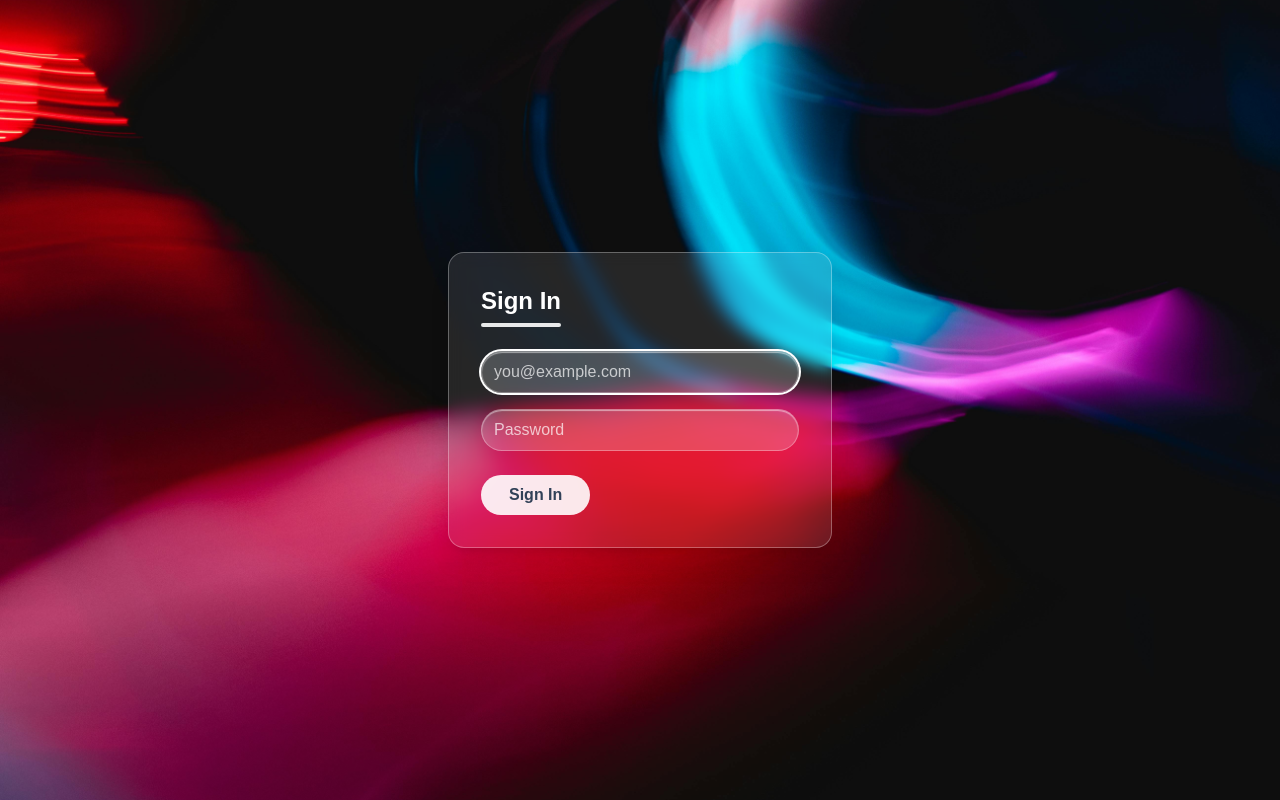
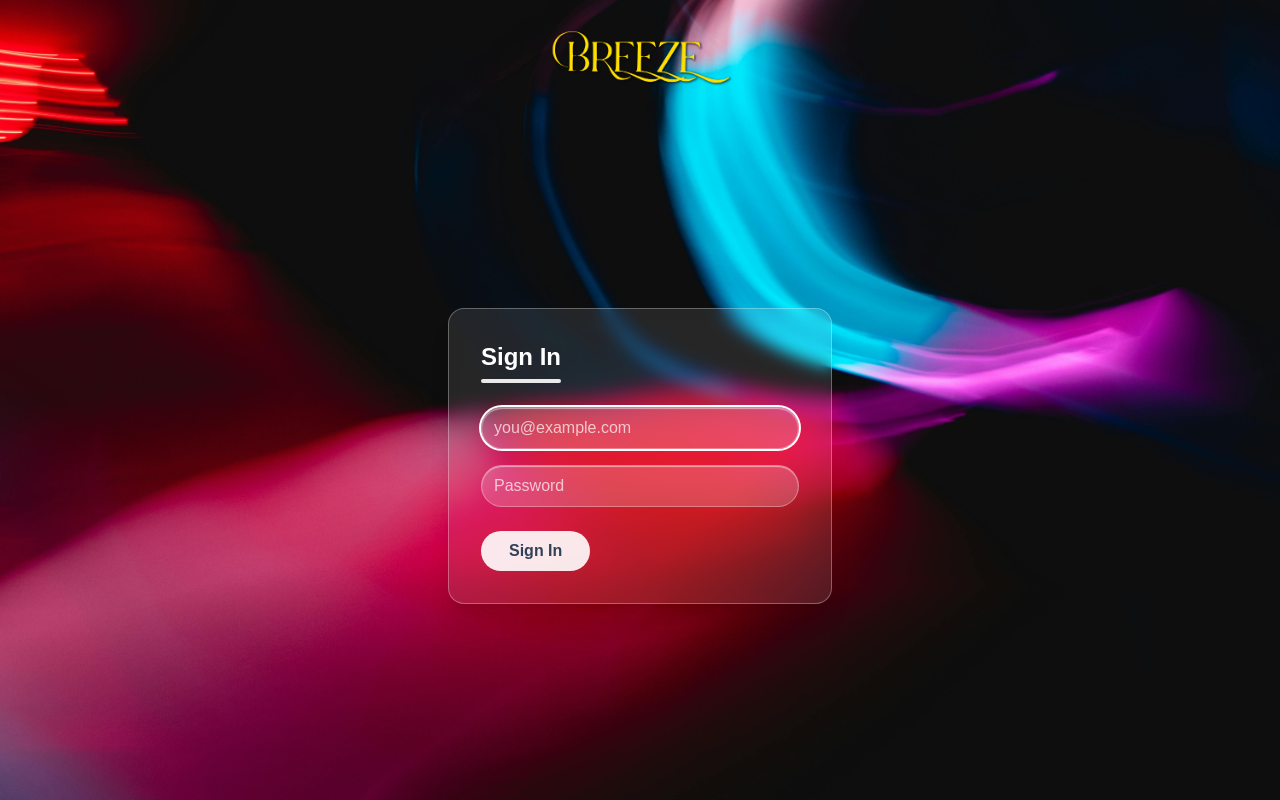
Before and after one commit to shazilkp/fortfield-audi, a Next.js app: page /login in a window 1280 px wide. Built offline with nearby package versions, Linux system fonts and the light colour scheme.

Commit message:
login page ui fix

```diff
--- a/app/login/page.js
+++ b/app/login/page.js
@@ -36,11 +36,22 @@ export default function LoginForm() {
     }
   }
 
-  return (light? (
-    <div className="flex min-h-screen items-center justify-center bg-cover bg-center md:bg-center bg-no-repeat bg-gradient-to-b from-pink-300 via-purple-300 to-blue-300 px-2 text-white"
-    style={{ backgroundImage: "url('/2.jpg')" }}>
+  <div className="relative min-h-screen bg-cover bg-center bg-no-repeat bg-gradient-to-b from-pink-300 via-purple-300 to-blue-300 px-2 text-white"
+     style={{ backgroundImage: "url('/2.jpg')" }}>
+
+  {/* Logo at top */}
+  <div className="absolute top-4 left-1/2 transform -translate-x-1/2">
+    <img
+      src="/breeze-logo.png"
+      alt="Logo"
+      className="w-48"
+    />
+  </div>
+
+  {/* Form centered */}
+  <div className="flex items-center justify-center min-h-screen">
   <form
-    className="backdrop-blur-sm bg-white/10 p-8 rounded-2xl shadow-xl border border-white/30 w-full max-w-sm text-white"
+    className="backdrop-blur-sm mt-28 bg-white/10 p-8 rounded-2xl shadow-xl border border-white/30 w-full max-w-sm text-white"
     onSubmit={handleSubmit}
   >
     <h2 className="text-2xl font-bold mb-1.5">Sign In</h2>
@@ -87,6 +98,73 @@ export default function LoginForm() {
 
 
   </form>
+  </div>
+</div>
+
+  return (light? (
+    <div className="relative min-h-screen bg-cover bg-center bg-no-repeat bg-gradient-to-b from-pink-300 via-purple-300 to-blue-300 px-2 text-white"
+     style={{ backgroundImage: "url('/2.jpg')" }}>
+
+  {/* Logo at top */}
+  <div className="absolute top-4 left-1/2 transform -translate-x-1/2">
+    <img
+      src="/breeze-logo.png"
+      alt="Logo"
+      className="w-48"
+    />
+  </div>
+
+  {/* Form centered */}
+  <div className="flex items-center justify-center min-h-screen">
+  <form
+    className="backdrop-blur-sm mt-28 bg-white/10 p-8 rounded-2xl shadow-xl border border-white/30 w-full max-w-sm text-white"
+    onSubmit={handleSubmit}
+  >
+    <h2 className="text-2xl font-bold mb-1.5">Sign In</h2>
+    <div className="border-t-4 border-white/90 mb-6 w-1/4 rounded-full"></div>
+
+    {error && <div className="mb-4 text-red-300">{error}</div>}
+
+    <div className="mb-4">
+      <label className="block mb-1 font-medium" htmlFor="email">
+      </label>
+      <input
+        className="w-full bg-white/20 border border-white/30 px-3 py-2 rounded-full placeholder-white/70 focus:outline-none focus:ring-2 focus:ring-white inset-shadow-xs inset-shadow-white/50"
+        id="email"
+        type="email"
+        value={email}
+        onChange={e => setEmail(e.target.value)}
+        required
+        autoFocus
+        placeholder="you@example.com"
+      />
+    </div>
+
+    <div className="mb-6">
+      <label className="block mb-1 font-medium" htmlFor="password">
+      </label>
+      <input
+        className="w-full bg-white/20 border border-white/30 px-3 py-2 rounded-full placeholder-white/70 focus:outline-none focus:ring-2 focus:ring-white inset-shadow-xs inset-shadow-white/50"
+        id="password"
+        type="password"
+        value={password}
+        onChange={e => setPassword(e.target.value)}
+        required
+        placeholder="Password"
+      />
+    </div>
+
+    <button
+      className="px-7 bg-white/90 hover:bg-white/30 hover:text-white text-slate-700 py-2 rounded-full font-semibold transition-colors"
+      type="submit"
+      disabled={loading}
+    >
+      {loading ? 'Signing in...' : 'Sign In'}
+    </button>
+
+
+  </form>
+  </div>
 </div>) : (<div className="flex min-h-screen items-center justify-center bg-gradient-to-br from-slate-800 via-fuchsia-950 to-sky-950 px-2 text-white">
   <form
     className="backdrop-blur-lg bg-white/5 p-8 rounded-2xl shadow-2xl border border-white/10 w-full max-w-sm text-white"
```
